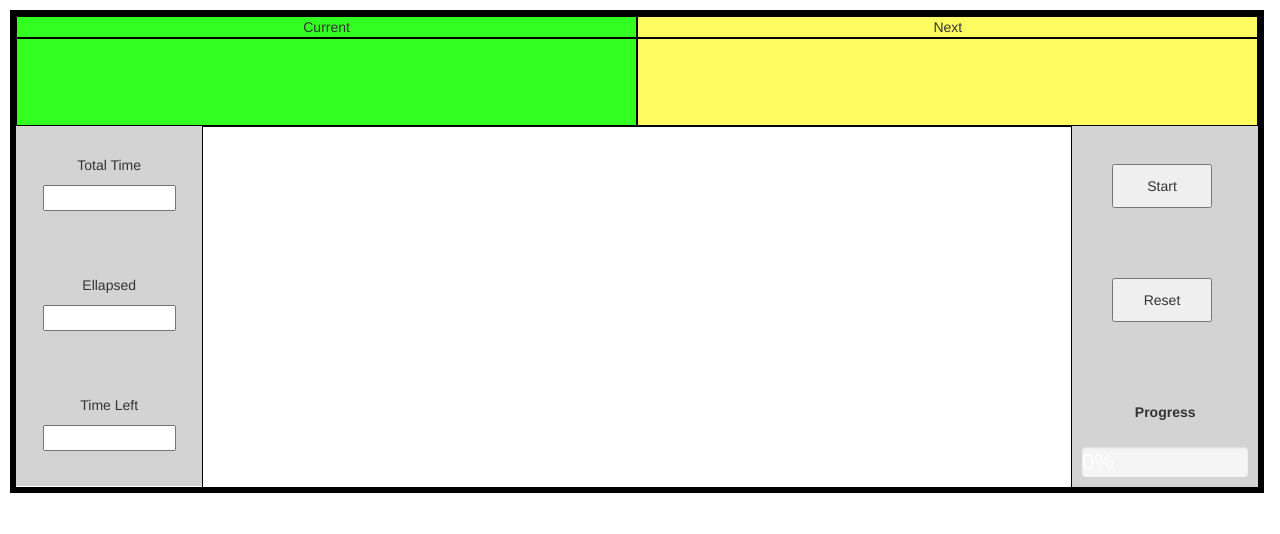
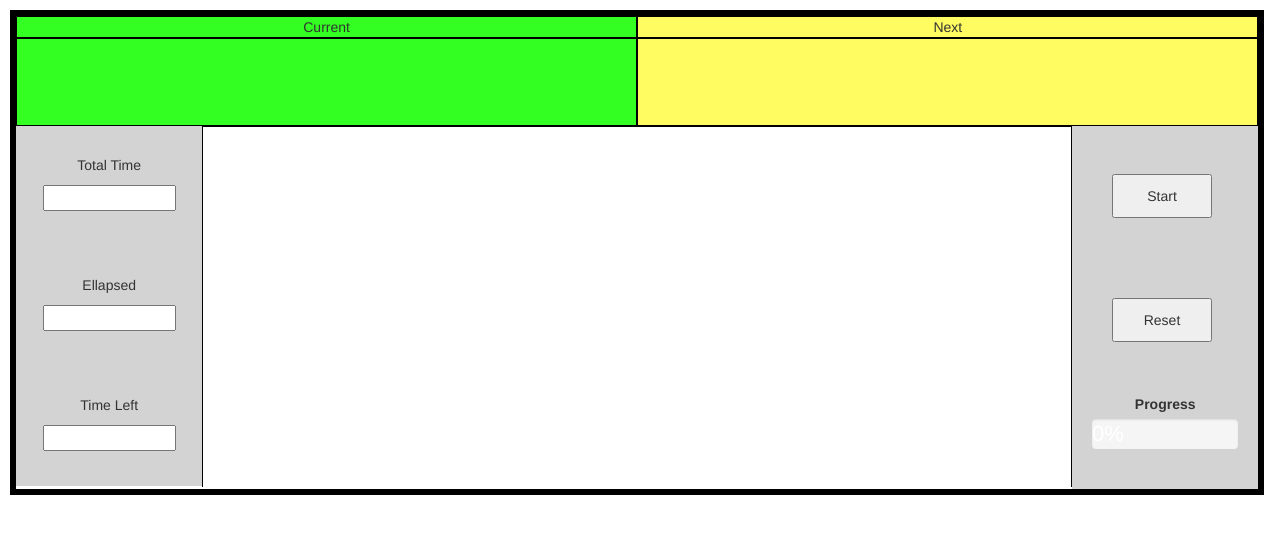
Before and after one commit to amurray500/timedexNode, a website: page index.html in a window 1280 px wide. Drawn offline with nearby package versions, Linux system fonts and the light colour scheme; files that its build step writes are made by us from their sources; no server answers.

Commit message:
Updated the format a little

```diff
--- a/index.html
+++ b/index.html
@@ -45,10 +45,12 @@
 			<div id="rightCol">
 				<button id="startPauseBtn" name="button" class="rightItems">Start</button>
 				<button id="resetBtn" name="button" class="rightItems">Reset</button>
-				<label for="progressDiv" style="text-align: center" class="rightItems">Progress</label>
-				<div id="progressDiv" class="progress">
-					<div id="innerProgressDiv" class="progress-bar progress-bar-success" role="progressbar" aria-valuenow="0" aria-valuemin="0" aria-valuemax="100" style="width:0%">
-						0%
+				<div class="rightItems progressDivWrapper">
+					<label for="progressDiv" style="text-align: center" class="progressLabel">Progress</label>
+					<div id="progressDiv" class="progress">
+						<div id="innerProgressDiv" class="progress-bar progress-bar-success" role="progressbar" aria-valuenow="0" aria-valuemin="0" aria-valuemax="100" style="width:0%">
+							0%
+						</div>
 					</div>
 				</div>
 			</div>
--- a/public/css/timedex.css
+++ b/public/css/timedex.css
@@ -84,7 +84,7 @@ div.container {
 
 .rightItems {
 	padding: 10px;
-	margin-top: 38px;
+	margin-top: 48px;
 	text-align: center;
 }
 
@@ -120,7 +120,10 @@ button {
 }
 
 #progressDiv {
-	margin: 10px;
+	margin-top: 0px;
+	margin-bottom: 30px;
+	margin-left: 10px;
+	margin-right: 10px;
 	height: 30px;
 }
 
@@ -128,3 +131,7 @@ button {
 	font-size: 22px;
 	padding-top: 5px;
 }
+
+.progressDivWrapper {
+	margin-top: 10px;
+}
```
